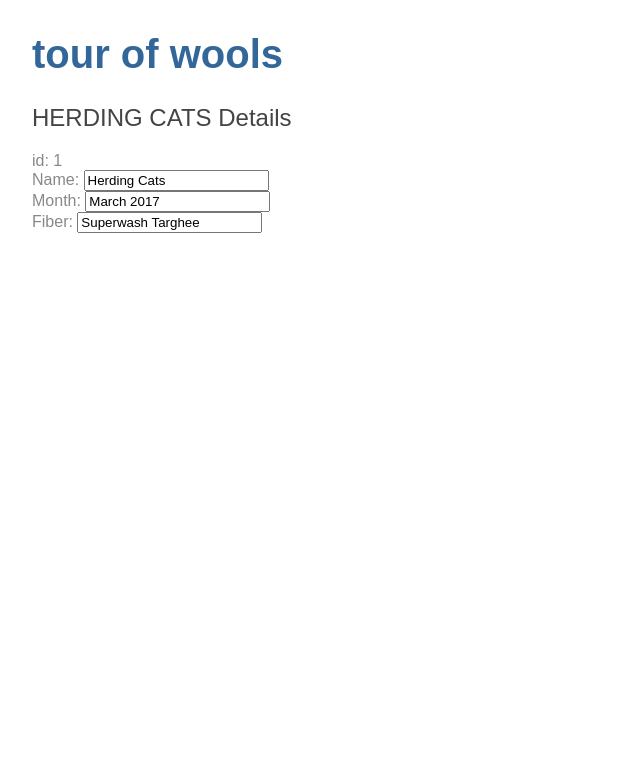
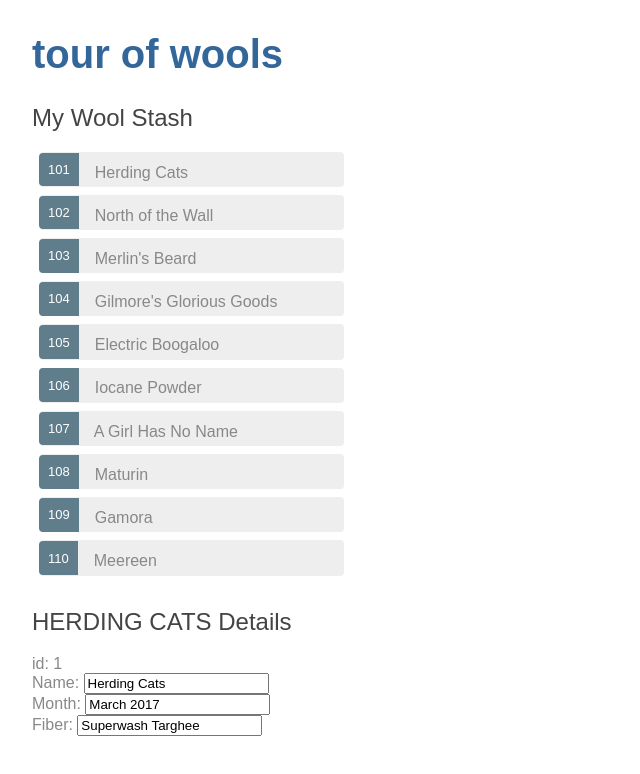
Before and after one commit to alyssabartuch/tour-of-wools, an Angular app: page / in a window 1280 px wide. Shown: the top 774 px of the page, without its empty margins (0-640 px from the left). Built offline with nearby package versions, Linux system fonts and the light colour scheme.

Commit message:
Display Wools List

```diff
--- /dev/null
+++ b/src/app/mock-wool-list.ts
@@ -0,0 +1,66 @@
+import { Wool } from './wool';
+
+export const WOOLS: Wool[] = [
+  {
+      id: 101,
+      name: 'Herding Cats',
+      fiber: 'Superwash Targhee',
+      month: 'March 2017'
+  },
+  {
+      id: 102,
+      name: 'North of the Wall',
+      fiber: 'Cheviot',
+      month: 'April 2017'
+  },
+  {
+      id: 103,
+      name: 'Merlin\'s Beard',
+      fiber: 'Merino',
+      month: 'May 2017'
+  },
+  {
+      id: 104,
+      name: 'Gilmore\'s Glorious Goods',
+      fiber: 'Merino/Silk Blend',
+      month: 'June 2017'
+  },
+  {
+      id: 105,
+      name: 'Electric Boogaloo',
+      fiber: 'Falkland',
+      month: 'July 2017'
+  },
+  {
+      id: 106,
+      name: 'Iocane Powder',
+      fiber: 'Romney',
+      month: 'August 2017'
+  },
+  {
+      id: 107,
+      name: 'A Girl Has No Name',
+      fiber: 'Targhee',
+      month: 'September 2017'
+  },
+  {
+      id: 108,
+      name: 'Maturin',
+      fiber: 'Chevior',
+      month: 'October 2017'
+  },
+  {
+      id: 109,
+      name: 'Gamora',
+      fiber: 'Shetland',
+      month: 'November 2017'
+  },
+  {
+      id: 110,
+      name: 'Meereen',
+      fiber: 'Falkland',
+      month: 'December 2017'
+  }
+
+
+];
--- a/src/app/wools/wools.component.css
+++ b/src/app/wools/wools.component.css
@@ -0,0 +1,48 @@
+/* WoolsComponent's private CSS styles */
+.selected {
+  background-color: #CFD8DC !important;
+  color: white;
+}
+.wools {
+  margin: 0 0 2em 0;
+  list-style-type: none;
+  padding: 0;
+  width: 20em;
+}
+.wools li {
+  cursor: pointer;
+  position: relative;
+  left: 0;
+  background-color: #EEE;
+  margin: .5em;
+  padding: .3em 0;
+  height: 1.6em;
+  border-radius: 4px;
+}
+.wools li.selected:hover {
+  background-color: #BBD8DC !important;
+  color: white;
+}
+.wools li:hover {
+  color: #607D8B;
+  background-color: #DDD;
+  left: .1em;
+}
+.wools .text {
+  position: relative;
+  top: -3px;
+}
+.wools .badge {
+  display: inline-block;
+  font-size: small;
+  color: white;
+  padding: 0.8em 0.7em 0 0.7em;
+  background-color: #607D8B;
+  line-height: 1em;
+  position: relative;
+  left: -1px;
+  top: -4px;
+  height: 1.8em;
+  margin-right: .8em;
+  border-radius: 4px 0 0 4px;
+}
--- a/src/app/wools/wools.component.html
+++ b/src/app/wools/wools.component.html
@@ -1,3 +1,13 @@
+<h2>My Wool Stash</h2>
+<ul class="wools">
+  <li *ngFor="let wool of wools">
+    <span class="badge">{{wool.id}}</span> {{wool.name}}
+  </li>
+</ul>
+
+
+
+
 <h2>{{ wool.name | uppercase }} Details</h2>
 <div><span>id: </span>{{ wool.id }}</div>
 
--- a/src/app/wools/wools.component.ts
+++ b/src/app/wools/wools.component.ts
@@ -1,5 +1,6 @@
 import { Component, OnInit } from '@angular/core';
 import { Wool } from '../wool';
+import { WOOLS } from '../mock-wool-list';
 
 @Component({
   selector: 'app-wools',
@@ -7,6 +8,8 @@ import { Wool } from '../wool';
   styleUrls: ['./wools.component.css']
 })
 export class WoolsComponent implements OnInit {
+
+    wools = WOOLS;
 
     wool: Wool = {
         id: 1,
```
